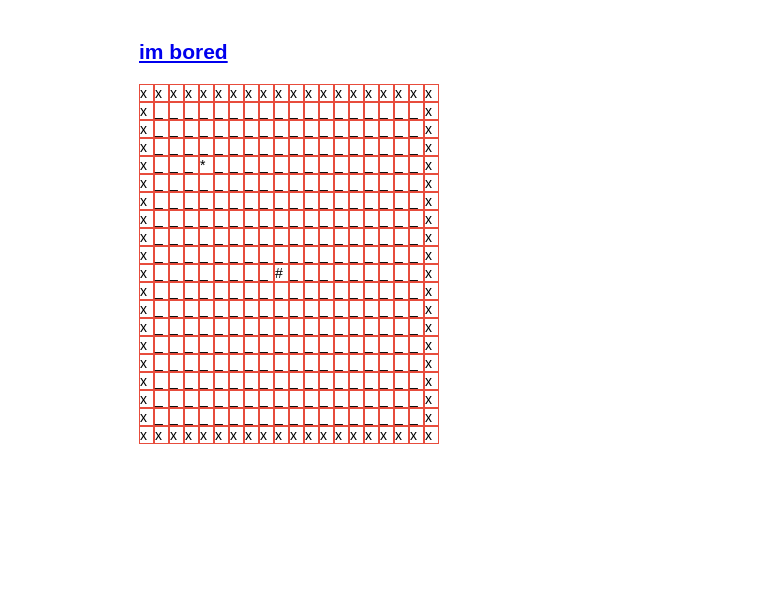
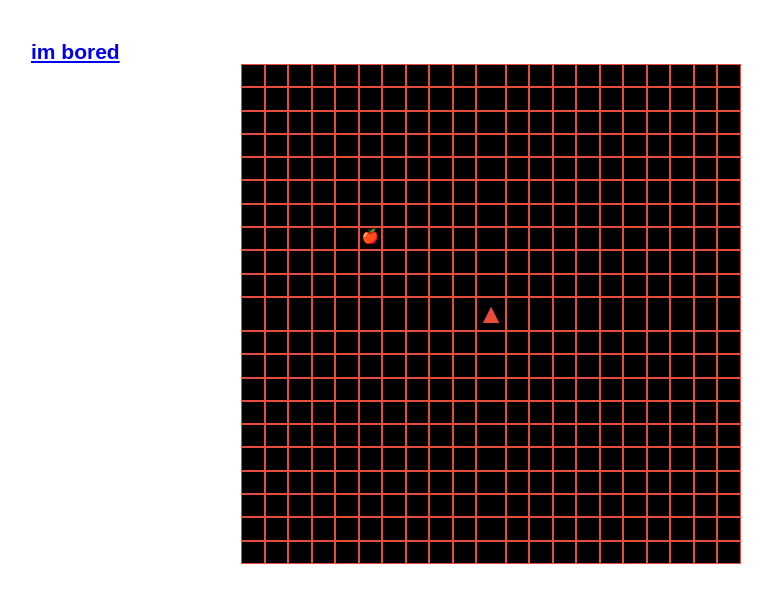
Before and after one commit to tassavarat/im_bored, a React (Create React App) app: page /snake in a window 1280 px wide. Shown: the top 602 px of the page, without its empty margins (41-813 px from the left). Built offline with nearby package versions, Linux system fonts and the light colour scheme.

Commit message:
Implementing snake direction and movement, changed route in main.js

```diff
--- a/src/home/main.js
+++ b/src/home/main.js
@@ -1,7 +1,7 @@
 import React from 'react';
 import { Switch, NavLink, Route } from 'react-router-dom';
 import Game from '../tictactoe/tic-tac-toe.js';
-import ShowSpace from '../snake/snake.js';
+import Display from '../snake/snake.js';
 
 const Home = () => (
   <div className='home'>
@@ -23,7 +23,7 @@ const ticTacToe = () => (
 
 const snake = () => (
   <div className='snake'>
-    <ShowSpace/>
+    <Display />
   </div>
 );
 
--- a/src/snake/snake.css
+++ b/src/snake/snake.css
@@ -1,18 +1,210 @@
+/*
+.game {
+  display: flex;
+  flex-direction: column;
+  justify-content:center;
+  align-items: center;
+}
+
 .wrapper {
   display: flex;
   justify-content:center;
   align-items: center;
 }
+
 .grid {
   width:300px;
   height:300px;
   display: grid;
-  grid-template-columns: repeat(20, 1fr);
+  grid-template-columns: repeat(21, 1fr);
+  grid-template-rows: repeat(21, 1fr);
   background: white;
 }
+
 .cell {
   display: inline-block;
 }
+
 .cell-border{
   border: 0.5px solid #e74c3c;
 }
+*/
+body {
+  width: 80vw;
+  height: 80vh;
+}
+
+h1,h2,h3,h4,h5,h6 {
+  margin:0;
+  padding:0;
+  display: inline-block;
+}
+
+.game {
+  display: flex;
+  flex-direction: column;
+  justify-content:center;
+  align-items: center;
+}
+
+.info {
+  display: inline-block;
+}
+
+.info div {
+  display: inline-block;
+}
+
+.show-grid {
+  padding: 2px;
+}
+
+.score {
+  padding: 2px;
+}
+
+.timer {
+  width: 140px;
+  padding:2px;
+  margin-top: 5px;
+  background-color: #8e44ad;
+  display:flex;
+  color: white;
+}
+.timer span {
+  padding: 4px;
+}
+
+
+.wrapper {
+  display: flex;
+  justify-content:center;
+  align-items: center;
+}
+
+.grid {
+  width:500px;
+  height:500px;
+  display: grid;
+  grid-template-columns: repeat(21, 1fr);
+  grid-template-rows: repeat(21, 1fr);
+  grid-gap: 0;
+  background: black;
+}
+
+.control-panel {
+  margin-left: 10px;
+  display: flex;
+  flex-direction: column;
+  align-items: center;
+}
+
+.control-panel > button:last-child {
+  margin-top: 10px;
+  font-size: 1.2em;
+}
+
+.left-right {
+  width: 100%;
+  display: flex;
+  justify-content: space-between;
+  margin:15px;
+}
+
+.cell {
+  display: inline-block;
+}
+
+.cell-border{
+  border: 1px solid #e74c3c;
+}
+
+.food {
+  background: none;
+}
+
+.food:after {
+  content: '🍎';
+  text-align: center;
+  display: block;
+}
+
+.head {
+  background: none;
+  color: #e74c3c;
+  font-weight:800;
+  font-size: 2em;
+}
+
+.tail, .food {
+/*   font-size: 1em; */
+}
+
+.head:after {
+  display: block;
+  text-align: center;
+}
+
+.head-up:after {
+  display: block;
+  text-align: center;
+  content: '▲';
+}
+
+.head-left:after {
+  display: block;
+  text-align: center;
+  content: '◀';
+}
+
+.head-right:after {
+  display: block;
+  text-align: center;
+  content: '▶';
+}
+
+.head-down:after {
+  display: block;
+  text-align: center;
+  content: '▼';
+}
+
+
+@keyframes anim-tail {
+  from {background-color: #e74c3c;}
+  to {background-color: yellow;}
+}
+
+.tail {
+  background: #e74c3c;
+  border: 1px none blue;
+  animation-name: anim-tail;
+  animation-duration: 4s;
+  animation-iteration-count: infinite;
+  animation-direction: alternate;
+}
+
+.tail:after {
+  display:block;
+  text-align: center;
+}
+
+
+
+@keyframes anim-lost {
+  from {color: white;}
+  to {color: yellow;}
+}
+
+.game-lost {
+  animation-name: anim-lost;
+  animation-duration: 2s;
+  animation-iteration-count: infinite;
+  animation-direction: alternate;
+  padding: 2px;
+  border-radius: 5px;
+  color: white;
+  font-size: 2em;
+  font-family: Noto Sans, sans-serif;
+  width: 200px;
+}
--- a/src/snake/snake.js
+++ b/src/snake/snake.js
@@ -1,13 +1,169 @@
-import React from 'react';
+import React, { useReducer, useState, useRef, useEffect } from 'react';
 import './snake.css';
 const random = require('./random');
 
-function State () {
-  const grid = Space();
+function useInterval (callback, delay) {
+  const savedCallback = useRef();
+
+  useEffect(() => {
+    savedCallback.current = callback;
+  });
+
+  useEffect(() => {
+    function tick () {
+      savedCallback.current();
+    }
+    const id = setInterval(tick, delay);
+    return () => clearInterval(id);
+  }, [delay]);
+}
+
+function Timer ({ pause }) {
+  const [hour, setHours] = useState(0);
+  const [minute, setMinutes] = useState(0);
+  const [second, setSeconds] = useState(0);
+
+  const toTime = (time) => ('0' + time).slice(-2);
+  const resetRef = useRef();
+  // Trick to Intialize countRef.current on first render only.
+  resetRef.current = resetRef.current || false;
+  useEffect(() => {
+    if (resetRef.current === true) {
+      setSeconds(0);
+    }
+  });
+
+  useInterval(() => {
+    if (pause) {
+      resetRef.current = true;
+      return;
+    }
+    resetRef.current = false;
+    setSeconds(second + 1);
+  }, pause ? null : 1000);
+
+  useInterval(() => {
+    if (pause) {
+      resetRef.current = true;
+      return;
+    }
+    resetRef.current = false;
+    setSeconds(0);
+    setMinutes(minute + 1);
+  }, pause ? null : 1000 * 60);
+
+  useInterval(() => {
+    if (pause) {
+      resetRef.current = true;
+      return;
+    }
+    setSeconds(0);
+    setMinutes(0);
+    setHours(hour + 1);
+  }, pause ? null : 1000 * 60 * 60);
+
+  return (
+    <div className='timer'>
+      <span>TIME:</span> <span>{toTime(hour)}:</span>
+      <span>{toTime(minute)}:</span>
+      <span>{toTime(second)}</span>
+    </div>
+  );
+}
+
+function initGrid (size) {
+  // const grid = Array.from(Array(size), () => Array(size).fill('x'));
+  const grid = [];
+  for (let row = 0; row < size; ++row) {
+    const cols = [];
+    for (let col = 0; col < size; ++col) {
+      cols.push({
+        row,
+        col
+      });
+    }
+    grid.push(cols);
+  }
+  return grid;
+}
+
+function initState () {
+  const size = 21;
+  const min = 0;
+  const max = size - 1;
+  const grid = initGrid(size);
+
+  /*
+  grid[min].fill('x');
+  for (let i = 1; i < size; ++i) {
+    grid[i][min] = 'x';
+    grid[i][max] = 'x';
+  }
+  grid[max].fill('x');
+  grid[max / 2][max / 2] = '#';
+  grid[random(min, max)][random(min, max)] = '*';
+  */
+
   return {
-    grid
+    grid,
+    snake: {
+      head: {
+        row: max / 2,
+        col: max / 2
+      },
+      tail: []
+    },
+    food: {
+      row: random(min, max),
+      col: random(min, max)
+    },
+    showGrid: true,
+    inprogress: false
   };
 }
+
+const reducer = (state, action) => {
+  switch (action.type) {
+    case 'game_lost':
+      return {
+        ...state,
+        showGrid: state.showGrid,
+        lost: true,
+        message: 'Press <space> or touch/click to start the game',
+        inprogress: false
+      };
+    case 'update':
+      // console.log('update state', action.newState);
+      return {
+        ...state,
+        ...action.newstate
+      };
+    case 'toggle_grid':
+      return {
+        ...state,
+        showGrid: !state.showGrid
+      };
+    case 'restart':
+      const newState = {
+        ...state,
+        message: 'Game in progress ☝',
+        inprogress: true,
+        lost: false,
+        snake: {
+          ...state.snake,
+          head: {
+            row: Math.floor(random() * 5),
+            col: Math.floor(random() * 5)
+          },
+          tail: []
+        }
+      };
+      return newState;
+    default: {
+      return state;
+    }
+  }
+};
 
 const Keys = {
   Space: 32,
@@ -20,46 +176,100 @@ const Keys = {
   s: 83,
   d: 68
 };
-// Default move the snake to the right
+
 var move = Keys.Up;
 
-function Space () {
-  const size = 20;
-  const min = 0;
-  const max = 19;
-  const grid = Array.from(Array(size), () => Array(size).fill('_'));
+function Display () {
+  const [state, dispatch] = useReducer(reducer, initState());
+  let interval = null;
 
-  grid[min].fill('x');
-  for (let i = 1; i < size; ++i) {
-    grid[i][min] = 'x';
-    grid[i][max] = 'x';
+  const cellStyle = (cell) => {
+    const { snake, food, showGrid } = state;
+    let style = 'cell ';
+    if (snake.head.row === cell.row && snake.head.col === cell.col) {
+      style = 'cell head head-up';
+      if (move === Keys.Left) {
+        style = 'cell head head-left';
+      } else if (move === Keys.Up) {
+        style = 'cell head head-up';
+      } else if (move === Keys.Right) {
+        style = 'cell head head-right';
+      } else if (move === Keys.Down) {
+        style = 'cell head head-down';
       }
-  grid[max].fill('x');
-  grid[random(min, max)][random(min, max)] = '*';
-  return grid;
+    } else if (food.row === cell.row && food.col === cell.col) {
+      style = 'cell food';
+    } else if (snake.tail.find(t => t.row === cell.row && t.col === cell.col)) {
+      style = 'cell tail';
     }
 
-function displayGrid () {
-  const grid = Space();
+    style = showGrid ? style + ' cell-border' : style;
+    return style;
+  };
+
+  const displayGrid = () => {
+    const { grid } = state;
     return (
       grid.map((row, i) => {
-      return row.map((cell, j) => {
-        const snake = '#';
-        console.log(j)
-        if (i === 9 && j === 10) {
-          grid[j][i] = snake;
-        }
+        return row.map(cell => {
+          let actorStyle = cellStyle(cell);
           return (
             <div
-            key={i + j}
-            className='cell cell-border'>{cell}</div>
+              key={cell.row + cell.col}
+              className={actorStyle}
+            />
           );
         });
       })
     );
+  };
+
+  useEffect(() => {
+    GameLoop();
+  }, []);
+
+  const useTimeout = (fctn, time) => {
+    interval = setTimeout(fctn, time);
+  };
+
+  const GameLoop = () => {
+    let moveX = 0;
+    let moveY = -1;
+
+    if (move === Keys.Left) {
+      moveX = -1;
+      moveY = 0;
+    } else if (move === Keys.Right) {
+      moveX = 1;
+      moveY = 0;
+    } else if (move === Keys.Up) {
+      moveX = 0;
+      moveY = -1;
+    } else if (move === Keys.Down) {
+      moveX = 0;
+      moveY = 1;
     }
 
-function ShowSpace () {
+    const nextState = {
+      snake: {
+        ...state.snake,
+        head: {
+          row: state.snake.head.row + moveY,
+          col: state.snake.head.col + moveX
+        }
+      },
+      food: 1
+    };
+
+    dispatch({
+      type: 'update',
+      newState: nextState
+    });
+
+    clearTimeout(interval);
+    useTimeout(GameLoop, 1000 / 6);
+  };
+
   return (
     <div className='game'>
       <div className='wrapper'>
@@ -71,5 +281,4 @@ function ShowSpace () {
   );
 }
 
-
-export default ShowSpace;
+export default Display;
```
Also changed, not shown: .eslintrc.json (deleted). Lines whose indentation alone changed are shown as unchanged.
